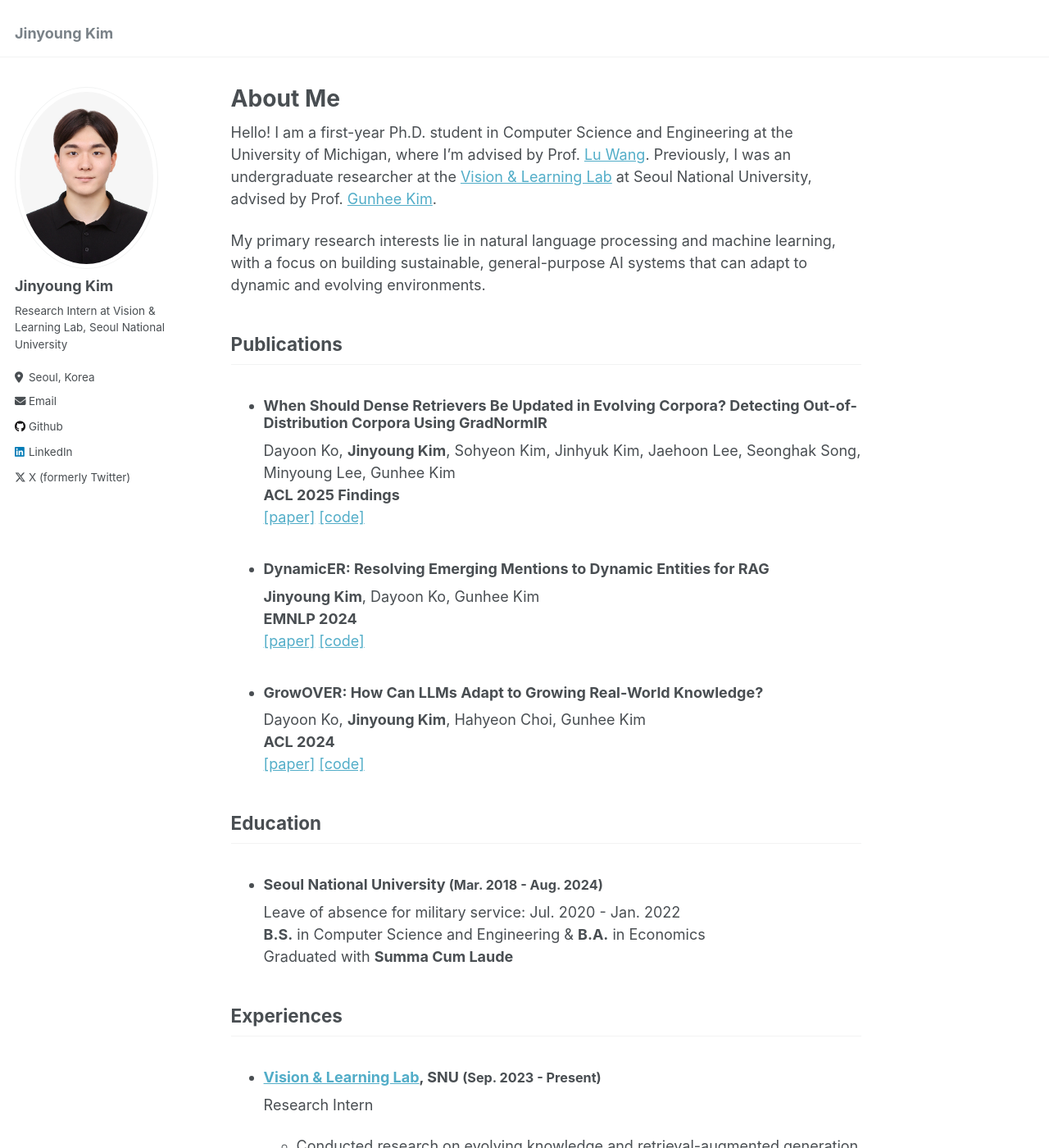
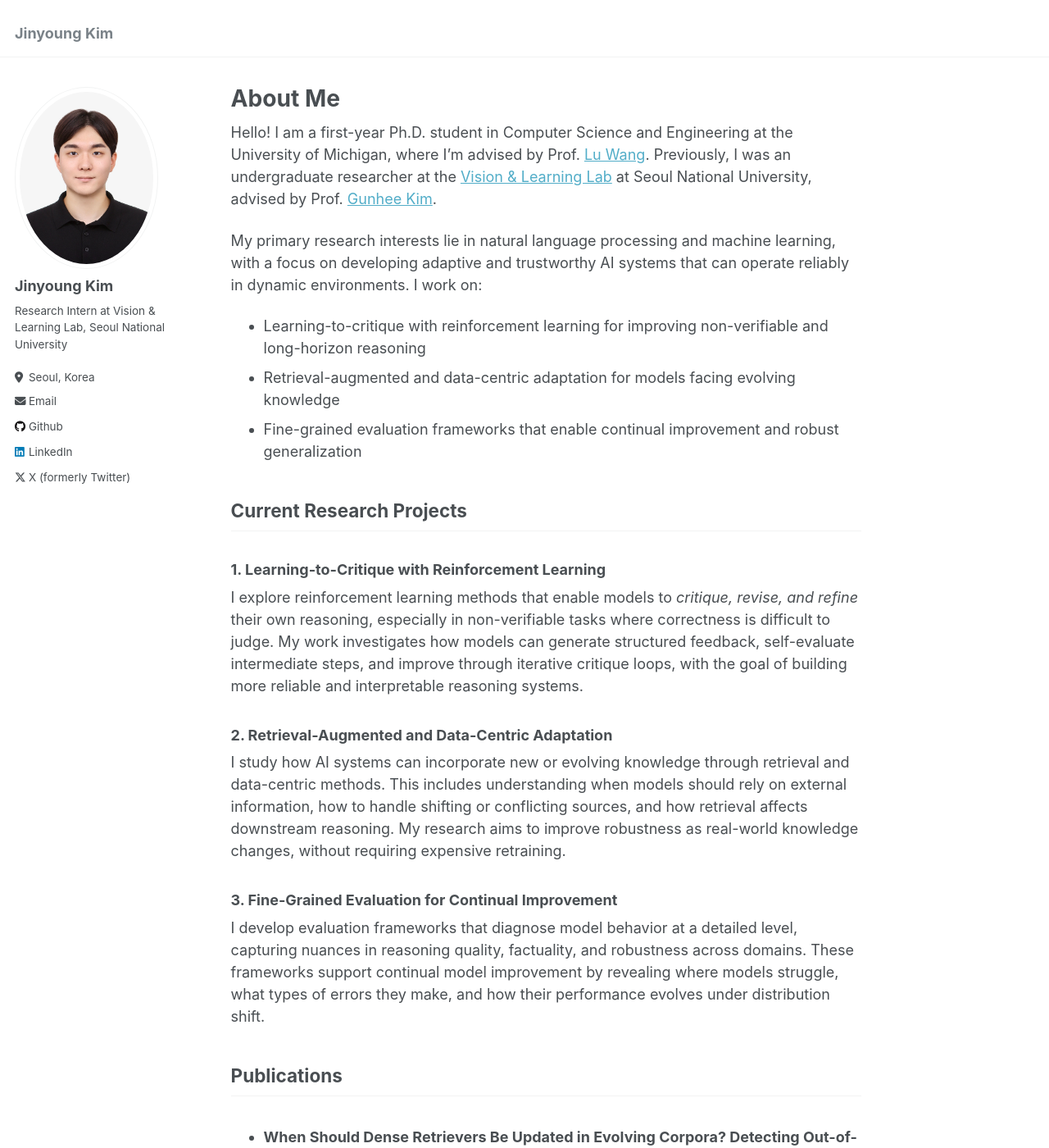
Before and after one commit to jiny1623/jiny1623.github.io, a Jekyll site: the page built from _pages/about.md, in a window 1280 px wide and 1400 px high. Shown: the whole window at 82% size. Built offline with Jekyll 4.4.1, drawn with Linux system fonts in a browser that asks for light colours; some of the changed text lies outside the part shown.

Commit message:
add files

```diff
--- a/_pages/about.md
+++ b/_pages/about.md
@@ -9,7 +9,21 @@ redirect_from:
 
 Hello! I am a first-year Ph.D. student in Computer Science and Engineering at the University of Michigan, where I'm advised by Prof. [Lu Wang](https://web.eecs.umich.edu/~wangluxy/). Previously, I was an undergraduate researcher at the [Vision & Learning Lab](https://vision.snu.ac.kr/) at Seoul National University, advised by Prof. [Gunhee Kim](https://vision.snu.ac.kr/gunhee/).
 
-My primary research interests lie in natural language processing and machine learning, with a focus on building sustainable, general-purpose AI systems that can adapt to dynamic and evolving environments.
+My primary research interests lie in natural language processing and machine learning, with a focus on developing adaptive and trustworthy AI systems that can operate reliably in dynamic environments. I work on:
+  * Learning-to-critique with reinforcement learning for improving non-verifiable and long-horizon reasoning
+  * Retrieval-augmented and data-centric adaptation for models facing evolving knowledge
+  * Fine-grained evaluation frameworks that enable continual improvement and robust generalization
+
+## Current Research Projects
+
+### 1. Learning-to-Critique with Reinforcement Learning
+I explore reinforcement learning methods that enable models to *critique, revise, and refine* their own reasoning, especially in non-verifiable tasks where correctness is difficult to judge. My work investigates how models can generate structured feedback, self-evaluate intermediate steps, and improve through iterative critique loops, with the goal of building more reliable and interpretable reasoning systems.
+
+### 2. Retrieval-Augmented and Data-Centric Adaptation
+I study how AI systems can incorporate new or evolving knowledge through retrieval and data-centric methods. This includes understanding when models should rely on external information, how to handle shifting or conflicting sources, and how retrieval affects downstream reasoning. My research aims to improve robustness as real-world knowledge changes, without requiring expensive retraining.
+
+### 3. Fine-Grained Evaluation for Continual Improvement
+I develop evaluation frameworks that diagnose model behavior at a detailed level, capturing nuances in reasoning quality, factuality, and robustness across domains. These frameworks support continual model improvement by revealing where models struggle, what types of errors they make, and how their performance evolves under distribution shift.
 
 ## Publications
 <!-- ============== -->
@@ -34,6 +48,10 @@ My primary research interests lie in natural language processing and machine lea
 
 
 ## Education
+
+* ### University of Michigan <span style="font-size:0.9em;">(Aug. 2025 - Present)</span>
+  **Ph.D.** student in Computer Science and Engineering
+
 * ### Seoul National University <span style="font-size:0.9em;">(Mar. 2018 - Aug. 2024)</span>
   <!-- <span style="font-size:0.9em;">(Leave of absence for military service: Jul. 2020 - Jan. 2022)</span>    -->
   Leave of absence for military service: Jul. 2020 - Jan. 2022
```
